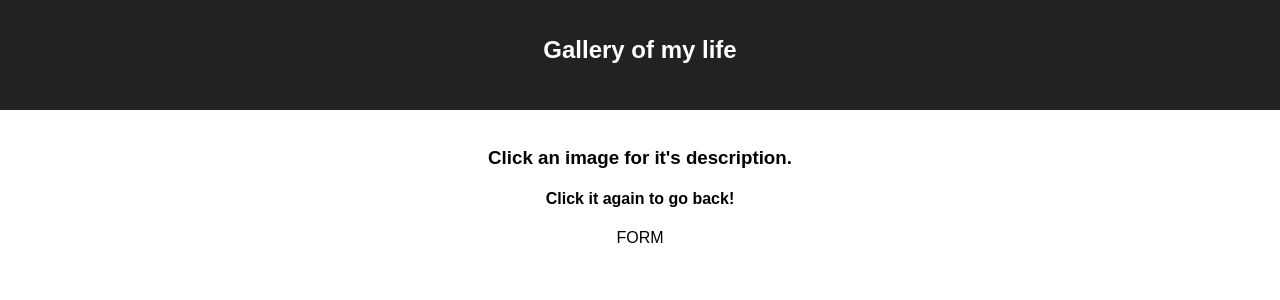
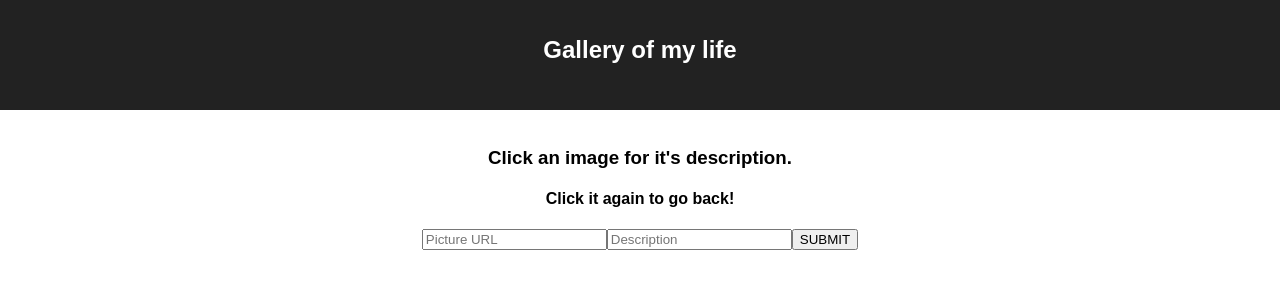
Before and after one commit to s-mahler/react-gallery, a React (Create React App) app: page / in a window 1280 px wide. Shown: the top 300 px of the page. Built offline with nearby package versions, Linux system fonts and the light colour scheme; no server answers.

Commit message:
inputs added to form

```diff
--- a/src/components/GalleryForm/GalleryForm.js
+++ b/src/components/GalleryForm/GalleryForm.js
@@ -1,9 +1,26 @@
 import React, { Component } from 'react';
 
 class GalleryForm extends Component {
+
+    state = {
+        image: {
+            url: 'yes',
+            description: 'no'
+        }
+    }
+
+
+    handleChange = (event) => {
+        console.log('change', event.target.value);
+    }
+
     render () {
         return (
-            <p>FORM</p>
+            <form onSubmit={this.handleSubmit}>
+                <input onChange={(event) => this.handleChange(event, 'url')} placeholder="Picture URL"/>
+                <input onChange={(event) => this.handleChange(event, 'description')} placeholder="Description"/>
+                <button>SUBMIT</button>
+            </form>
         )
     }
 }
```
